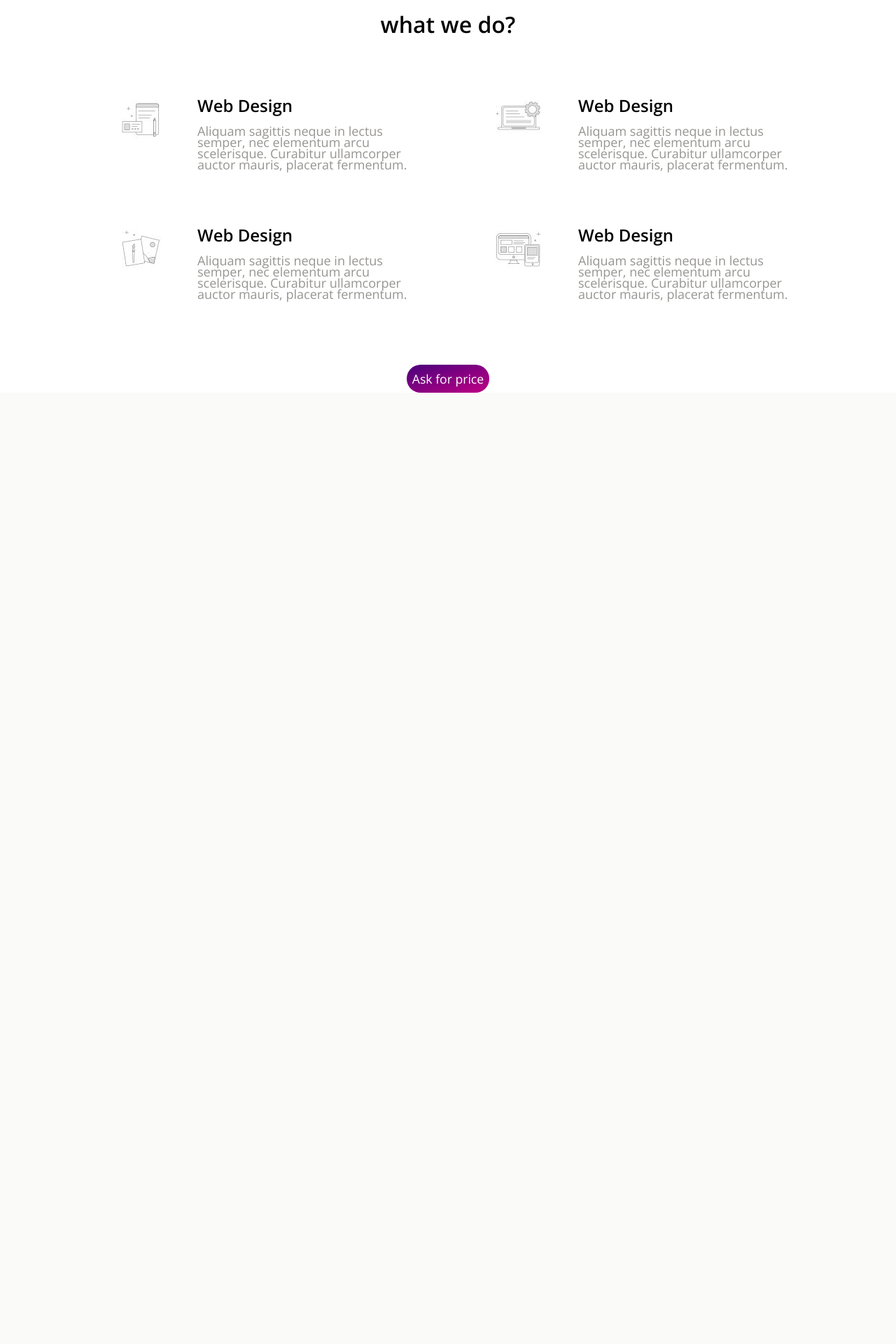
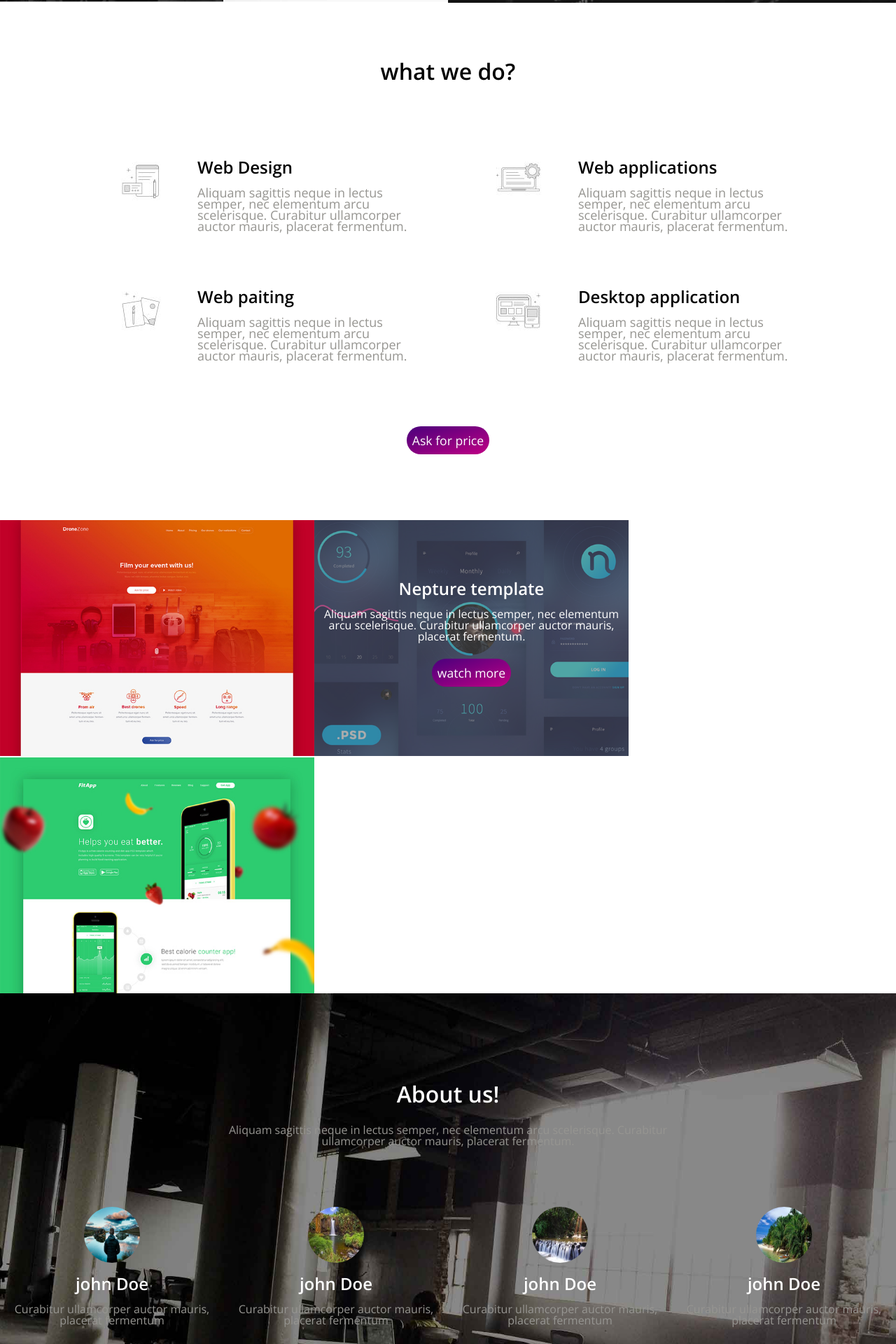
Before and after one commit to flashdk/Integration-n1, a PHP site: page / in a window 1280 px wide. Shown: the part 1480-3400 px from the top of the page at 70% size. Before the commit the page ends 2041 px from the top, so only its background shows below. Run offline with PHP 8.4, Linux system fonts and the light colour scheme; some libraries are stand-ins or nearby versions.

Commit message:
save changes

```diff
--- a/app/css/app.css
+++ b/app/css/app.css
@@ -35,16 +35,6 @@ html, body {
       color: #969591;
       font-family: "Open Sans", Serif;
       font-weight: normal; }
-  .header-top .main-menu-ul {
-    margin: 0;
-    padding: 0;
-    list-style-type: none;
-    float: right; }
-    .header-top .main-menu-ul li {
-      display: inline-block;
-      padding: 0 15px; }
-      .header-top .main-menu-ul li a {
-        font-size: 18px; }
 
 .header-content {
   margin-top: 218px;
@@ -74,28 +64,29 @@ html, body {
 .scroll-down-text {
   color: white;
   text-align: center;
-  margin: 10px 0 0 0; }
+  padding: 20px 0 100px 0; }
 
 .session-design {
-  background: transparent url("../images/Layer-8.jpg") left top no-repeat;
-  background-size: 100% 100%;
   color: white; }
+  .session-design .first-img {
+    background: transparent url("../images/Layer-8.jpg") right top no-repeat;
+    background-size: 100% 100%; }
   .session-design .second-img {
     background: transparent url("../images/Layer-7.jpg") right top no-repeat;
     background-size: 100% 100%; }
-  .session-design .contenaire {
-    height: 490px; }
   .session-design .bloc-contenu-design {
-    margin-top: 145px; }
-  .session-design .bloc-contenu-design P {
-    margin-bottom: 35px; }
+    padding: 140px 0; }
+  .session-design .col-left P, .session-design .col-left h2, .session-design .col-left a {
+    margin: 0 50px 35px 100px; }
+  .session-design .col-right P, .session-design .col-right h2, .session-design .col-right a {
+    margin: 0 100px 35px 0; }
 
 .what-we-do {
   clear: both; }
 
 .what-we-do .contenaire h1 {
   text-align: center;
-  margin: 90px 0 100px 0; }
+  padding: 90px 0 100px 0; }
 
 .icon-content, .text {
   float: left; }
@@ -104,7 +95,7 @@ html, body {
 
 .btn-whatWeDo {
   text-align: center;
-  margin-top: 105px; }
+  padding: 105px 0; }
 
 .first-line {
   margin-bottom: 85px; }
@@ -116,6 +107,69 @@ html, body {
   .text .text-content {
     color: #969591;
     font-size: 18px; }
+
+.carousel {
+  padding-top: 100px;
+  /*
+  .arrow-left, .arrow-right{
+    position: relative;
+    top: 0;
+    width: 25px;
+    height: 25px;
+    background-color: black;
+  }*/ }
+  .carousel .slider.img-center {
+    position: relative; }
+  .carousel .slider {
+    float: left;
+    width: 449px;
+    text-align: center;
+    color: white; }
+    .carousel .slider .img-center-text {
+      position: absolute;
+      left: 0;
+      top: 70px; }
+      .carousel .slider .img-center-text p {
+        padding-bottom: 20px; }
+  .carousel .slider.filter {
+    position: absolute;
+    left: 0;
+    top: 0;
+    height: 337px;
+    background-color: rgba(94, 94, 94, 0.5); }
+
+.about-as {
+  clear: both;
+  background: transparent url("../images/Layer-15.jpg") left top no-repeat;
+  background-size: 100% 100%;
+  text-align: center;
+  padding: 115px 0; }
+  .about-as h1 {
+    color: white;
+    margin-bottom: 35px; }
+  .about-as .text-descriotion {
+    color: #969591;
+    padding: 0 320px 70px 320px; }
+  .about-as .col-1 .cadre .nom-avatar {
+    margin: 20px 0;
+    color: white; }
+  .about-as .col-1 .cadre .description {
+    color: #969591;
+    padding: 0 10px; }
+  .about-as .watch-more {
+    clear: both;
+    padding-top: 105px; }
+
+.map {
+  width: 100%;
+  height: 595px; }
+
+.text-info {
+  color: #969591;
+  font-size: 18px;
+  padding: 55px 320px 0 320px;
+  text-align: center;
+  line-height: 35px; }
 
 .btn-degrade {
   background: linear-gradient(to bottom right, #49007c, #c00085);
@@ -157,3 +211,19 @@ html, body {
 .contenaire {
   width: 85%;
   margin: auto; }
+
+.avatar {
+  width: 80px;
+  height: 80px;
+  border-radius: 50%; }
+
+.main-menu-ul {
+  margin: 12px;
+  padding: 0;
+  list-style-type: none;
+  float: right; }
+  .main-menu-ul li {
+    display: inline-block;
+    padding: 0 15px; }
+    .main-menu-ul li a {
+      font-size: 18px; }
--- a/app/index.html
+++ b/app/index.html
@@ -39,8 +39,7 @@
 		</div>
 	</header>
 	<div class="session-design">
-		<div class="contenaire">
-			<div class="col-2 bloc-contenu-design first-img">
+		<div class="col-2 col-left bloc-contenu-design first-img">
 			<h2>Best<span>Design</span> </h2>
 			<p class="content">
 				Aliquam sagittis neque in lectus semper, nec elementum arcu scelerisque.
@@ -49,7 +48,8 @@
 			</p>
 			<a class="btn-degrade" href="#">Ask for price</a>
 		</div>
-			<div class="col-2 bloc-contenu-design second-img">
+		<div class="col-2 col-right bloc-contenu-design second-img">
+			<div class="contenaire">
 				<h2>Best<span>Code</span> </h2>
 				<p class="content">
 					Aliquam sagittis neque in lectus semper, nec elementum arcu scelerisque.
@@ -86,7 +86,7 @@
 					</div>
 					<div class="col-3">
 						<div class="text">
-							<h2>Web Design</h2>
+							<h2>Web applications</h2>
 							<div class="text-content">
 								Aliquam sagittis neque in lectus semper, nec elementum arcu scelerisque.
 								Curabitur ullamcorper auctor mauris, placerat fermentum.
@@ -102,7 +102,7 @@
 					</div>
 					<div class="col-3">
 						<div class="text">
-							<h2>Web Design</h2>
+							<h2>Web paiting</h2>
 							<div class="text-content">
 								Aliquam sagittis neque in lectus semper, nec elementum arcu scelerisque.
 								Curabitur ullamcorper auctor mauris, placerat fermentum.
@@ -118,7 +118,7 @@
 					</div>
 					<div class="col-3">
 						<div class="text">
-							<h2>Web Design</h2>
+							<h2>Desktop application</h2>
 							<div class="text-content">
 								Aliquam sagittis neque in lectus semper, nec elementum arcu scelerisque.
 								Curabitur ullamcorper auctor mauris, placerat fermentum.
@@ -132,5 +132,91 @@
 			</div>
 		</div>
 	</div>
+	<div class="carousel">
+		<!-- <div class="arrow-left"><</div>
+		<div class="arrow-right">></div>-->
+		<img class="slider" src="images/Layer-12.jpg" alt="slider">
+		<div class="slider img-center">
+			<img class="" src="images/Layer-14.jpg" alt="slider" width="449">
+			<div class="slider filter"></div>
+			<div class="img-center-text">
+				<h2>Nepture template</h2>
+				<p class="img-text-content">
+					Aliquam sagittis neque in lectus semper,
+					nec elementum arcu scelerisque. Curabitur ullamcorper auctor mauris,
+					placerat fermentum.
+				</p>
+				<a class="btn-degrade slider-btn" href="#">watch more</a>
+			</div>
+		</div>
+		<img class="slider" src="images/Layer-13.jpg" alt="slider">
+	</div>
+	<div class="about-as">
+		<h1>About us!</h1>
+		<p class="text-descriotion">
+			Aliquam sagittis neque in lectus semper, nec elementum arcu scelerisque.
+			Curabitur ullamcorper auctor mauris, placerat fermentum.
+		</p>
+		<p class="container-cadre">
+			<div class="col-1">
+				<div class="cadre">
+					<img class="avatar" src="images/354.jpg" alt="image d'avatar">
+					<h2 class="nom-avatar">john Doe</h2>
+					<div class="description">
+						Curabitur ullamcorper auctor mauris, placerat fermentum
+					</div>
+				</div>
+			</div>
+			<div class="col-1">
+				<div class="cadre">
+					<img class="avatar" src="images/téléchargement%20(1).jpg" alt="image d'avatar">
+					<h2 class="nom-avatar">john Doe</h2>
+					<div class="description">
+						Curabitur ullamcorper auctor mauris, placerat fermentum
+					</div>
+				</div>
+			</div>
+			<div class="col-1">
+				<div class="cadre">
+					<img class="avatar" src="images/images%20(2).jpg" alt="image d'avatar">
+					<h2 class="nom-avatar">john Doe</h2>
+					<div class="description">
+						Curabitur ullamcorper auctor mauris, placerat fermentum
+					</div>
+				</div>
+			</div>
+			<div class="col-1">
+				<div class="cadre">
+					<img class="avatar" src="images/téléchargement%20(2).jpg" alt="image d'avatar">
+					<h2 class="nom-avatar">john Doe</h2>
+					<div class="description">
+						Curabitur ullamcorper auctor mauris, placerat fermentum
+					</div>
+				</div>
+			</div>
+		</p>
+		<div class="watch-more">
+			<a class="btn-degrade" href="#">watch more</a>
+		</div>
+	</div>
+	<footer>
+		<div class="map" id="map"></div>
+		<div class="text-info">
+			Cum sociis natoque penatibus et magnis dis parturient montes, nascetur ridiculus mus.
+			Try awsome tool for desgners symu.co
+		</div>
+	</footer>
+
+	<script>
+        function myMap() {
+            var mapOptions = {
+                center: new google.maps.LatLng(51.5, -0.12),
+                zoom: 10,
+                mapTypeId: google.maps.MapTypeId.HYBRID
+            }
+            var map = new google.maps.Map(document.getElementById("map"), mapOptions);
+        }
+	</script>
+	<script src="https://maps.googleapis.com/maps/api/js?key=AIzaSyBu-916DdpKAjTmJNIgngS6HL_kDIKU0aU&callback=myMap"></script>
 </body>
 </html>
--- a/app/scss/app.scss
+++ b/app/scss/app.scss
@@ -7,7 +7,12 @@
 @import "layouts/header";
 @import "layouts/codeDesignSection";
 @import "layouts/whatWeDo";
+@import "layouts/carousel";
+@import "layouts/aboutAs";
+@import "layouts/footer";
 
 // Modules
 @import "modules/button";
 @import "modules/grid";
+@import "modules/avatar";
+@import "modules/navMenu";
--- /dev/null
+++ b/app/scss/layouts/_aboutAs.scss
@@ -0,0 +1,30 @@
+.about-as{
+  clear: both;
+  background:transparent url('../images/Layer-15.jpg') left top no-repeat;
+  background-size: 100% 100%;
+  text-align: center;
+  padding: 115px 0;
+  h1{
+    color: white;
+    margin-bottom: 35px;
+  }
+  .text-descriotion{
+    color: $couleur-gris;
+    padding: 0 320px 70px 320px;
+  }
+  .container-cadre{
+    //padding-bottom: 30px;
+  }
+  .col-1 .cadre .nom-avatar{
+    margin: 20px 0;
+    color: white;
+  }
+  .col-1 .cadre .description{
+    color: $couleur-gris;
+    padding: 0 10px;
+  }
+  .watch-more{
+    clear: both;
+    padding-top: 105px;
+  }
+}
--- /dev/null
+++ b/app/scss/layouts/_carousel.scss
@@ -0,0 +1,36 @@
+.carousel{
+  padding-top: 100px;
+  .slider.img-center{
+    position: relative;
+  }
+
+  .slider{
+    float: left;
+    width: 449px;
+    text-align: center;
+    color: white;
+    .img-center-text{
+      position: absolute;
+      left: 0;top: 70px;
+      p{
+        padding-bottom: 20px;
+      }
+    }
+  }
+
+  .slider.filter{
+    position: absolute;
+    left: 0;top: 0;
+    height: 337px;
+    background-color: rgba(94, 94, 94, 0.5);
+  }
+
+  /*
+  .arrow-left, .arrow-right{
+    position: relative;
+    top: 0;
+    width: 25px;
+    height: 25px;
+    background-color: black;
+  }*/
+}
--- a/app/scss/layouts/_codeDesignSection.scss
+++ b/app/scss/layouts/_codeDesignSection.scss
@@ -1,18 +1,20 @@
 .session-design{
-	background:transparent url('../images/Layer-8.jpg') left top no-repeat;
-	background-size: 100% 100%;
 	color: white;
+	.first-img{
+		background:transparent url('../images/Layer-8.jpg') right top no-repeat;
+		background-size: 100% 100%;
+	}
 	.second-img{
 		background:transparent url('../images/Layer-7.jpg') right top no-repeat;
 		background-size: 100% 100%;
 	}
-	.contenaire{
-		height: 490px;
+	.bloc-contenu-design{
+		padding: 140px 0;
 	}
-	.bloc-contenu-design{
-	  margin-top: 145px;
+	.col-left P, .col-left  h2, .col-left  a{
+	  margin: 0 50px 35px 100px;
 	}
-	.bloc-contenu-design P{
-	  margin-bottom: 35px;
+	.col-right P, .col-right  h2, .col-right  a{
+	  margin: 0 100px 35px 0;
 	}
 }
--- /dev/null
+++ b/app/scss/layouts/_footer.scss
@@ -0,0 +1,11 @@
+.map{
+  width: 100%;
+  height: 595px;
+}
+.text-info{
+  color: $couleur-gris;
+  font-size: $fs18;
+  padding: 55px 320px 0 320px;
+  text-align: center;
+  line-height: 35px;
+}
--- a/app/scss/layouts/_header.scss
+++ b/app/scss/layouts/_header.scss
@@ -12,19 +12,6 @@
 			color: $couleur-gris;
 			font-family: "Open Sans", Serif;
 			font-weight: normal;
-		}
-	}
-	.main-menu-ul{
-		margin: 0;
-		padding: 0;
-		list-style-type: none;
-		float: right;
-		li{
-			display: inline-block;
-			padding: 0 15px;
-			a{
-				font-size: $fs18;
-			}
 		}
 	}
 }
@@ -59,5 +46,5 @@
 .scroll-down-text{
 	color: white;
 	text-align: center;
-	margin: 10px 0 0 0;
+	padding: 20px 0 100px 0;
 }
--- a/app/scss/layouts/_whatWeDo.scss
+++ b/app/scss/layouts/_whatWeDo.scss
@@ -3,7 +3,7 @@
 }
 .what-we-do .contenaire h1{
   text-align: center;
-  margin: 90px 0 100px 0;
+  padding: 90px 0 100px 0;
 }
 .icon-content, .text{
   float: left;
@@ -13,7 +13,7 @@
 }
 .btn-whatWeDo{
   text-align: center;
-  margin-top: 105px;
+  padding: 105px 0;
 }
 .first-line{
   margin-bottom: 85px;
--- /dev/null
+++ b/app/scss/modules/_avatar.scss
@@ -0,0 +1,5 @@
+.avatar{
+	width:80px;
+	height: 80px;
+	border-radius: 50%;
+}
--- /dev/null
+++ b/app/scss/modules/_navMenu.scss
@@ -0,0 +1,13 @@
+.main-menu-ul{
+  margin: 12px;
+  padding: 0;
+  list-style-type: none;
+  float: right;
+  li{
+    display: inline-block;
+    padding: 0 15px;
+    a{
+      font-size: $fs18;
+    }
+  }
+}
```
Also changed, not shown: app/images/354.jpg (added), app/images/Layer-12.jpg (added), app/images/Layer-13.jpg (added), app/images/Layer-14.jpg (added), app/images/images (2).jpg (added), app/images/téléchargement (1).jpg (added), app/images/téléchargement (2).jpg (added). Lines whose indentation alone changed are shown as unchanged.
